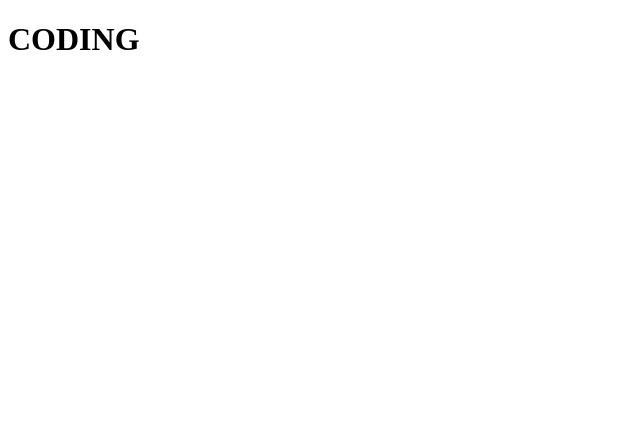
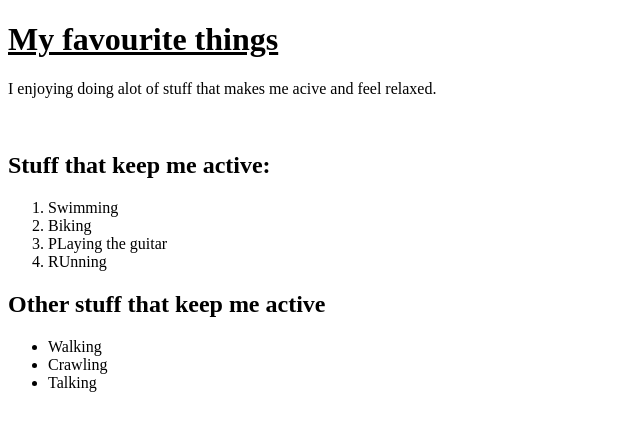
Before and after one commit to Nasseh123/my-first-website, a plain HTML site: page my-favorite-things.html in a window 1280 px wide. Shown: the whole page, without its empty margins (0-640 px from the left). Drawn offline with Linux system fonts and the light colour scheme.

Commit message:
Addition of tags

```diff
--- a/my-favorite-things.html
+++ b/my-favorite-things.html
@@ -4,6 +4,27 @@
         <title>My favourite things</title>
     </head>
       <body>
-      <h1>CODING</h1>
+      <h1><u><b>My favourite things</b></u></h1>
+          <p>I enjoying doing alot of stuff that makes me acive and
+              feel relaxed.
+          </p><br>
+          <h2>Stuff that keep me active:</h2>
+
+          <ol>
+              <li>Swimming</li>
+              <li>Biking</li>
+              <li>PLaying the guitar</li>
+              <li>RUnning</li>
+          </ol>
+
+          <h2>Other stuff that keep me active</h2>
+
+          <ul>
+              <li>Walking</li>
+              <li>Crawling</li>
+              <li>Talking</li>
+
+          </ul>
+
       </body>
 </html>
```
